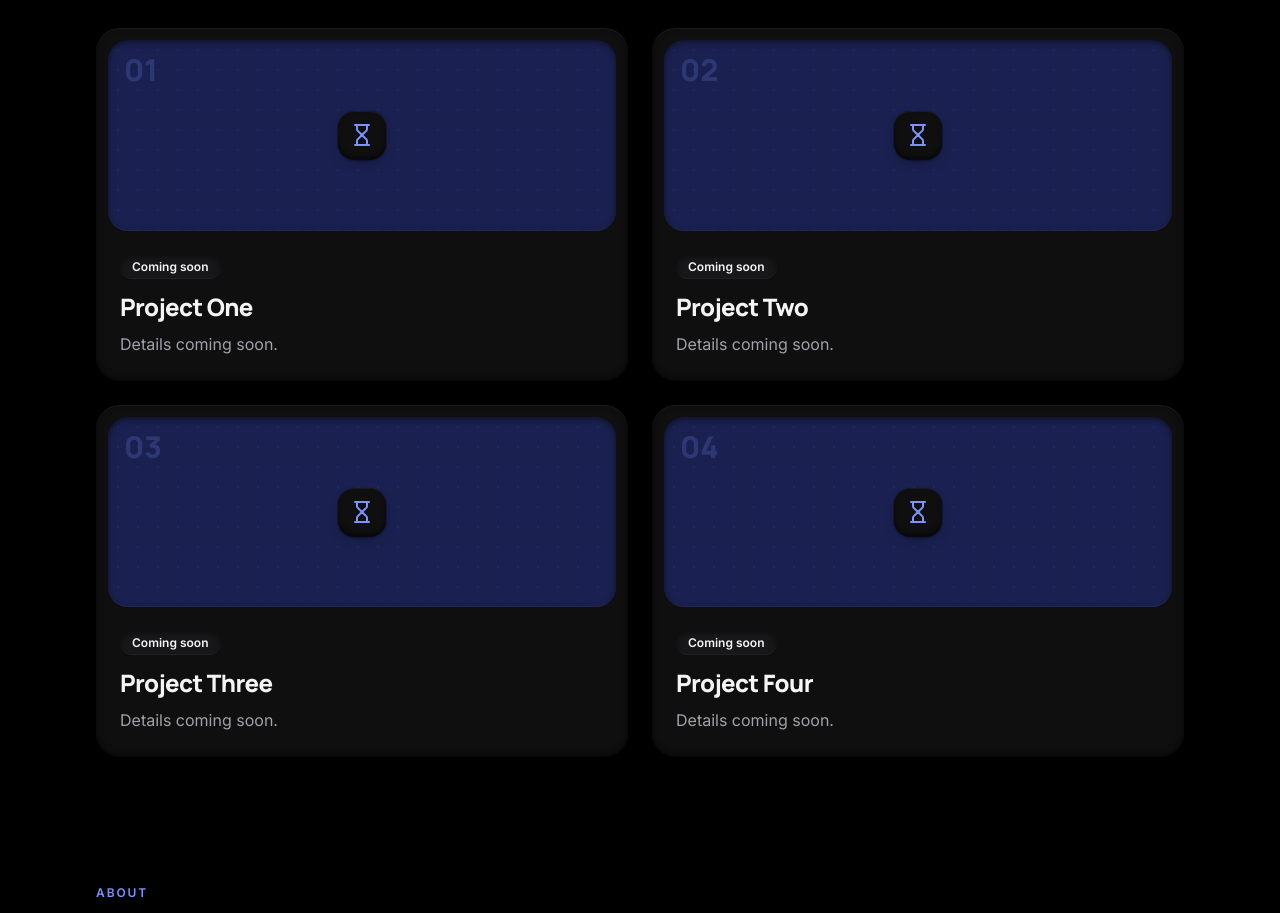
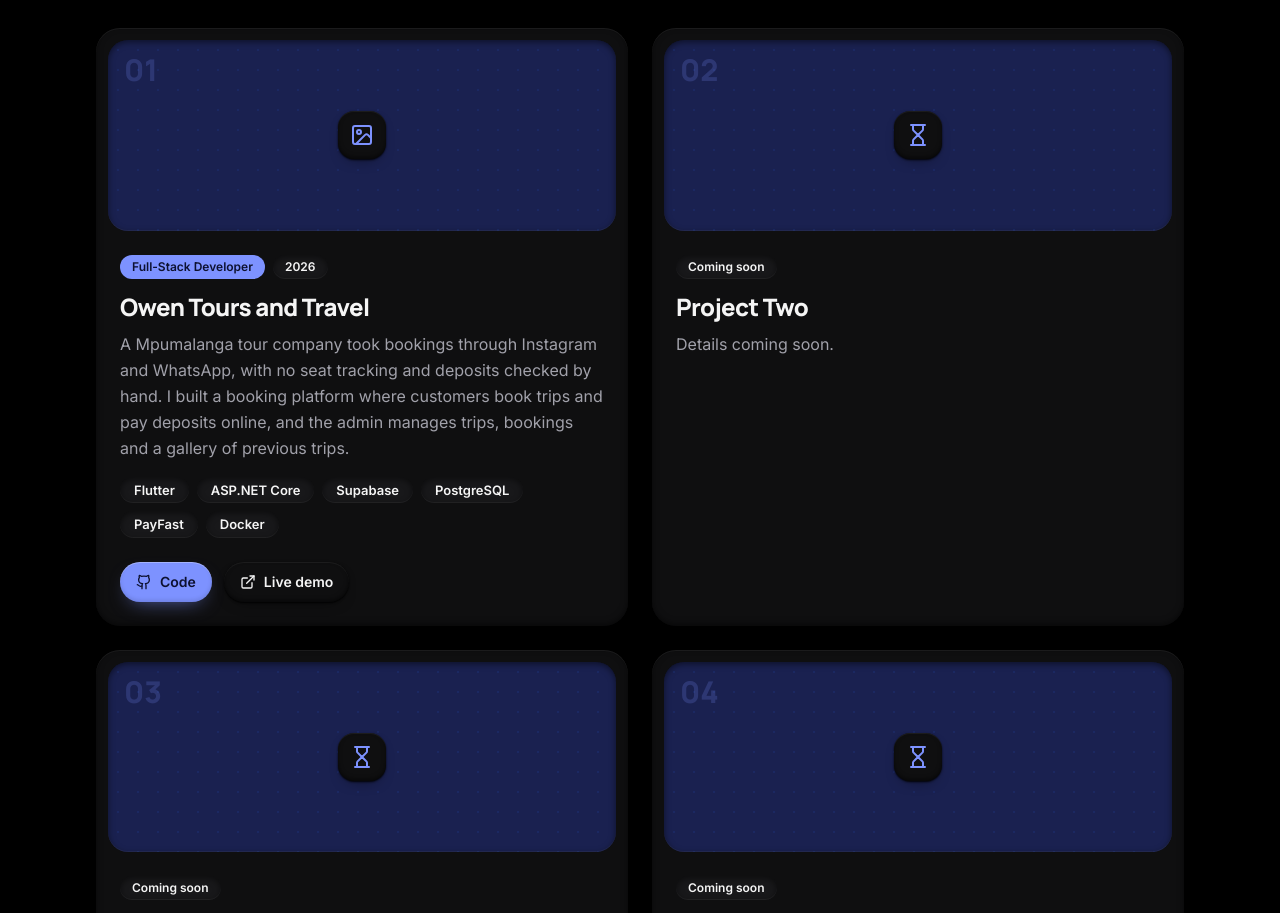
Before and after one commit to Lwazzy2018/Lwazzy2018.github.io, a React (Vite) app: page / in a window 1280 px wide. Shown: the part 880-1793 px from the top of the page. Built offline with nearby package versions, Linux system fonts and the light colour scheme.

Commit message:
Add 'Owen Tours and Travel' project details
Added a new project entry for 'Owen Tours and Travel' with details about the project, role, year, technologies used, and links.

```diff
--- a/src/data/content.ts
+++ b/src/data/content.ts
@@ -54,12 +54,19 @@ export type Project = {
 // bar's Projects menu. To add a real project, fill in its fields and delete
 // the line `comingSoon: true`. See README.md for an example.
 export const projects: Project[] = [
-  {
-    id: 'project-1',
-    name: 'Project One',
-    short: 'Coming soon',
-    problem: 'Details coming soon.',
-    comingSoon: true,
+    {
+    id: 'owen-tours',
+    name: 'Owen Tours and Travel',
+    short: 'Tour booking platform',
+    problem:
+      'A Mpumalanga tour company took bookings through Instagram and WhatsApp, with no seat tracking and deposits checked by hand. I built a booking platform where customers book trips and pay deposits online, and the admin manages trips, bookings and a gallery of previous trips.',
+    role: 'Full-Stack Developer',
+    year: '2026',
+    tech: ['Flutter', 'ASP.NET Core', 'Supabase', 'PostgreSQL', 'PayFast', 'Docker'],
+    links: {
+      github: 'https://github.com/Lwazzy2018/owen-tours',
+      live: 'https://owen-tours-demo-web.onrender.com',
+    },
   },
   {
     id: 'project-2',
```
